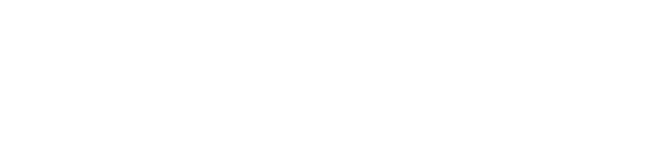
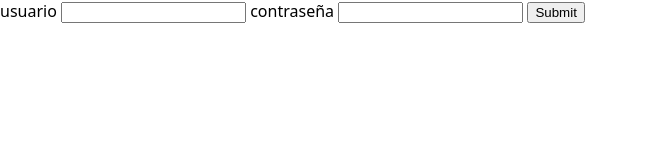
Before and after one commit to berenisss/proyecto-2, a plain HTML site: page index.html in a window 1280 px wide. Shown: the whole page, without its empty margins (0-647 px from the left). Drawn offline with Linux system fonts and the light colour scheme.

Commit message:
proyecto 3

```diff
--- a/index.html
+++ b/index.html
@@ -12,6 +12,12 @@
     <script type="module" src="script.js"></script>
   </head>
   <body>
-
+     <form action="">
+       <label for="">usuario</label>
+       <input type="text">
+       <label for="">contraseña</label>
+       <input type="text">
+       <input type="submit">
+     </form>
   </body>
 </html>
```
